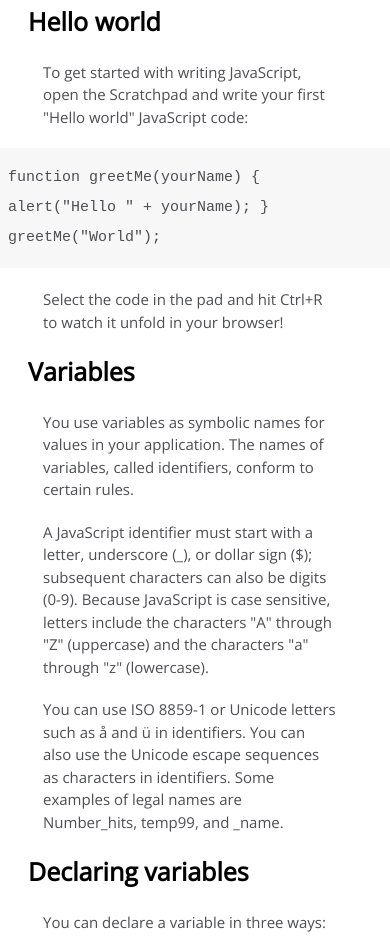
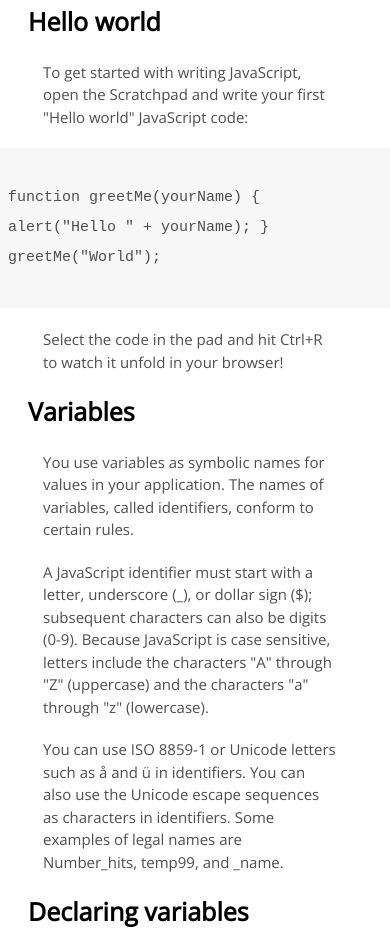
Before and after one commit to bhanudatsinhjhala/js-documentation, a plain HTML site: page index.html in a window 390 px wide. Shown: the part 2387-3323 px from the top of the page. Drawn offline with nearby package versions, Linux system fonts and the light colour scheme.

Commit message:
Update jsdocumentation.css

```diff
--- a/jsdocumentation.css
+++ b/jsdocumentation.css
@@ -156,7 +156,7 @@ code{
   margin-left: -20px;
   width: 100%;
   padding: 100%;
-  padding: 15px;
+  padding: 35px;
   padding-left: 10px;
   padding-right: 45px;
   min-width: 233px;
```
